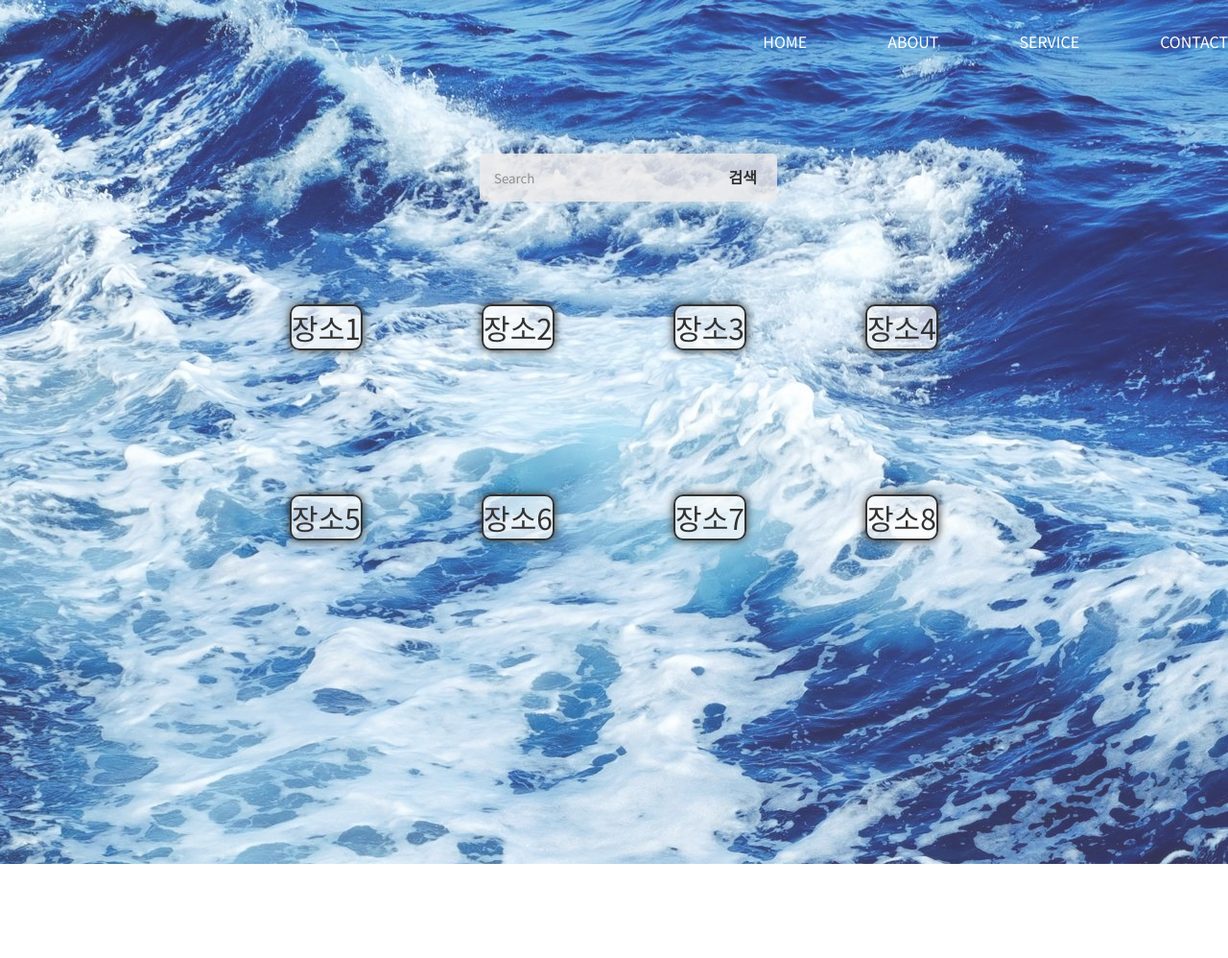
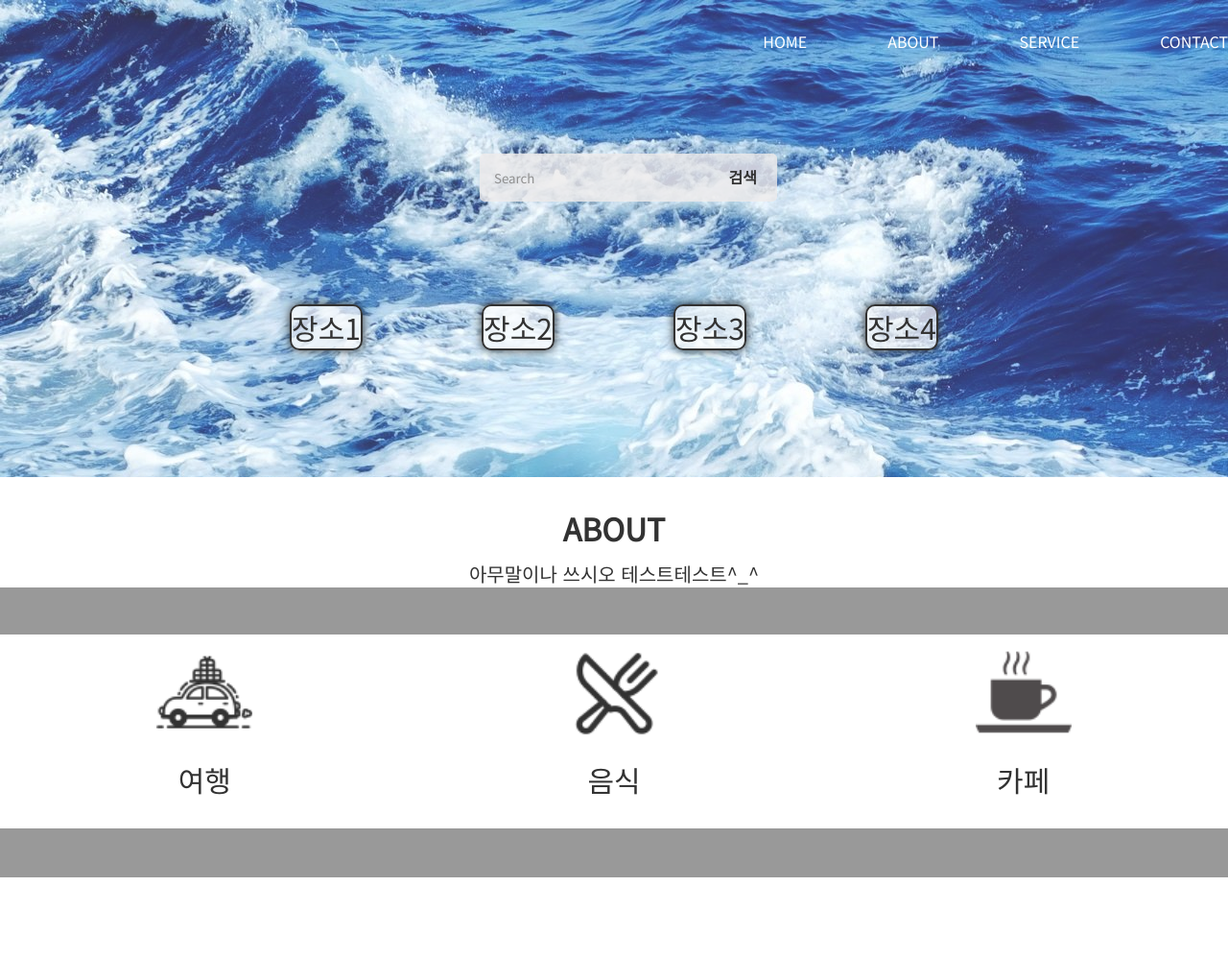
Before and after one commit to jshwing/Food-Trip, a plain HTML site: page home.html in a window 1280 px wide. Shown: the whole page at 96% size. Before the commit the page ends 900 px from the top, so only its background shows below. Drawn offline with Linux system fonts and the light colour scheme.

Commit message:
3_commit

```diff
--- a/home.html
+++ b/home.html
@@ -27,12 +27,25 @@
                     <li><a href="#">장소3</a></li>
                     <li><a href="#">장소4</a></li>
                 </ul>
-                <ul class="where1">
-                    <li><a href="#">장소5</a></li>
-                    <li><a href="#">장소6</a></li>
-                    <li><a href="#">장소7</a></li>
-                    <li><a href="#">장소8</a></li>
-                </ul>
+                <div class="main_text0">
+                    <h1>ABOUT</h1>
+                    <div class="contents1">아무말이나 쓰시오 테스트테스트^_^</div>
+
+                    <ul class="icons">
+                        <div class="icon_png">
+                            <li><a href="#"><img src="icons/여행.png"width="100"></a></li>
+                            <li><a href="#">여행</a></li>
+                        </div>
+                        <div class="icon_png">
+                            <li><a href="#"><img src="icons/음식.png"width="100"></a></li>
+                            <li><a href="#">음식</a></li>
+                        </div>
+                        <div class="icon_png">
+                            <li><a href="#"><img src="icons/카페.png"width="100"></a></li>
+                            <li><a href="#">카페</a></li>
+                        </div>
+                    </ul>
+                </div>
             </div>
         </div>
 
--- a/style.css
+++ b/style.css
@@ -84,22 +84,52 @@
     color:rgba(0,0,0,1);
 }
 
-.where1{
-    text-align: center;
-    display:flex;
-    width: 800px;
-    margin: 150px auto 132px auto;
-}
-.where1 > li{
-    margin:auto;
-    font-size:24px;
-    border: 2px solid black;
-    border-radius: 10px;
-    background:rgba(255, 255, 255, 0.7);
-    box-shadow: 0px 0px 10px rgba(0,0,0.1);
+.contents1{
+    font-size:20px;
+    font-weight:lighter;
 }
 
-.where1 > li >a{
+.main_text0{
+    width:100%;
+    height:501px;
+    margin-top:132px;
+    background:#fff;
+}
+
+.main_text0 > h1{
+    padding-top:30px;
+    text-align: center;
+}
+
+.main_text0 > .contents1 {
+    text-align: center;
+    margin-top: 10px;
+}
+
+.icons{
+    display:flex;
+    width:1280px;
+    height:302px;
+    margin:auto;
+    background:gray;
+}
+
+.icons > .icon_png{
+    flex: 1;
+    background:#fff;
+    margin-top:49px;
+    height:202px;
+    text-align: center;
+}
+
+.icons > li:not(:last-child){
+    margin-right:20px;
+}
+
+.icon_png{
     font-size:30px;
-    color:rgba(0,0,0,1);
 }
+
+.icon_png > li{
+    margin-top:10px;
+}
```
